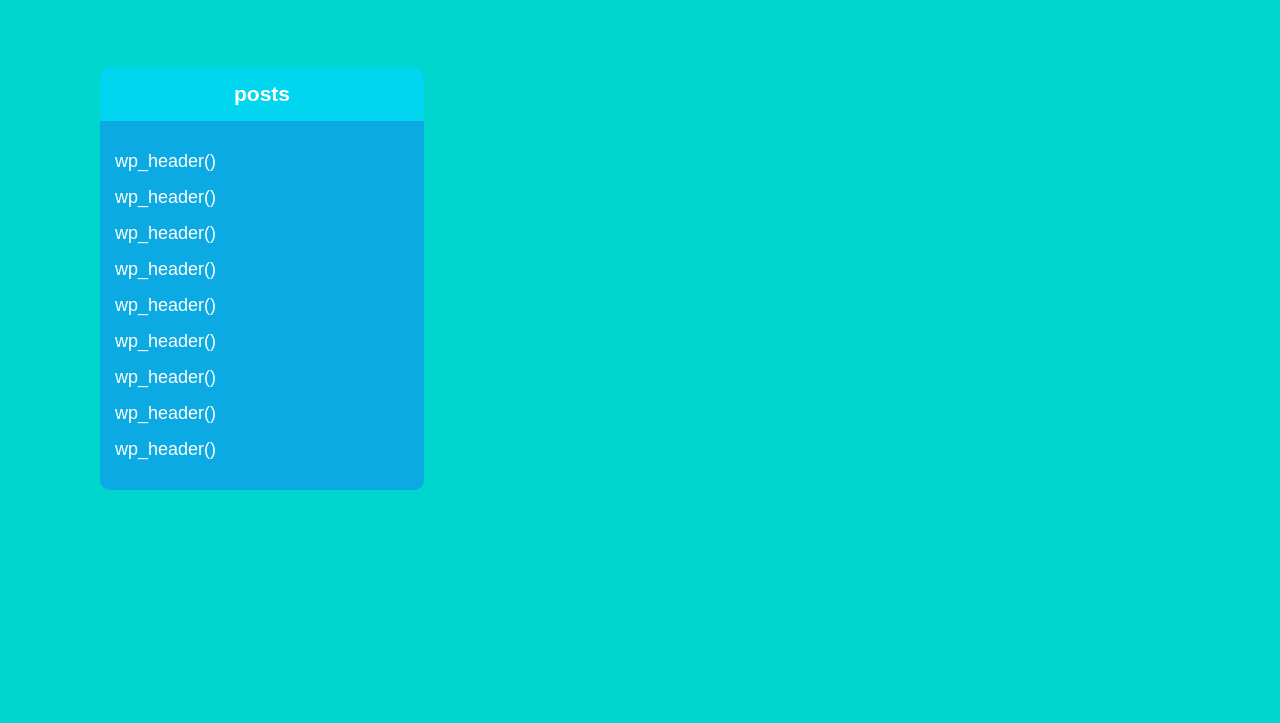
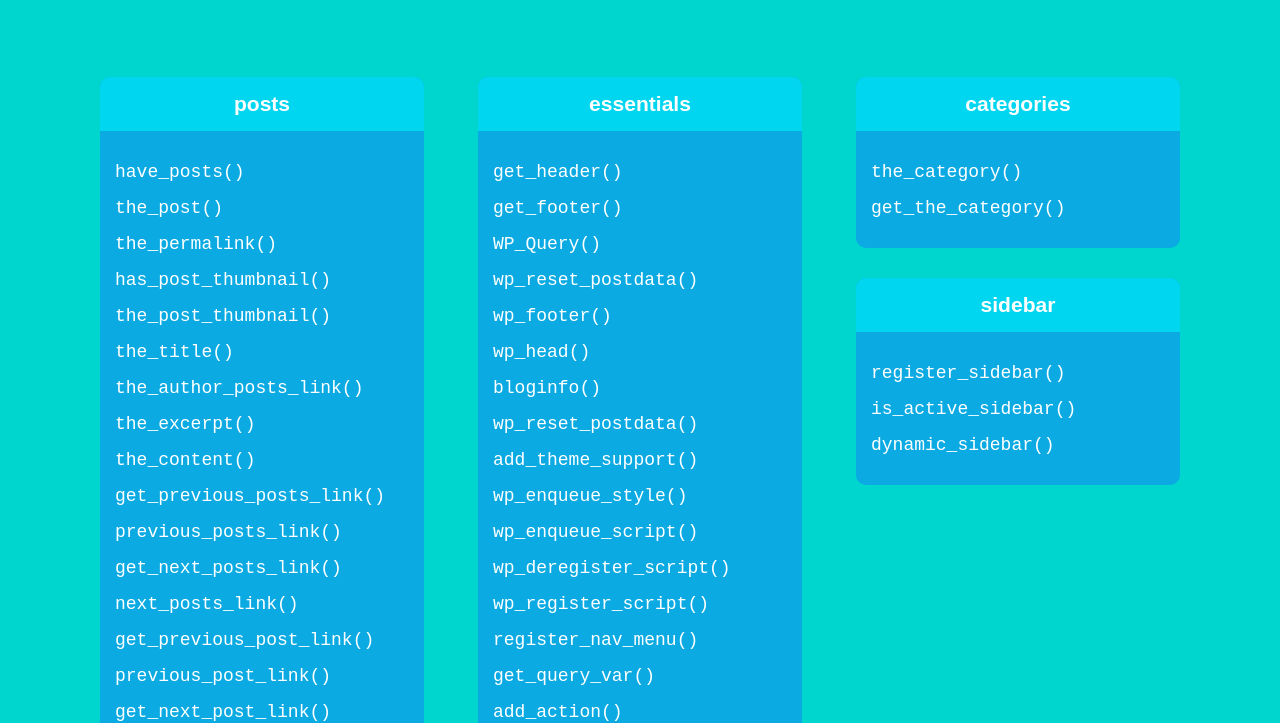
Before and after one commit to ezzdin-atef/WordPress-Reference, a plain HTML site: page index.html in a window 1280 px wide. Shown: the part 78-801 px from the top of the page. Drawn offline with Linux system fonts and the light colour scheme.

Commit message:
add function and files

```diff
--- a/css/style.css
+++ b/css/style.css
@@ -1,8 +1,8 @@
 :root {
-  --blue: #0BAAE3;
-  --light-blue: #00D6F0;
-  --green: #00D6CD;
-  --light-green: #0CF0BE;
+  --div-background: #0baae3;
+  --div-header: #00d6f0;
+  --bg: #00d6cd;
+  --light-green: #0cf0be;
 }
 * {
   margin: 0;
@@ -12,7 +12,7 @@
 body {
   font-family: sans-serif;
   font-size: 18px;
-  background-color: var(--green);
+  background-color: var(--bg);
   color: #fff;
 }
 h1 {
@@ -28,13 +28,16 @@ h1 {
   margin: 50px auto;
 }
 .container > div {
-  background-color: var(--blue);
   width: 30%;
-  margin: 20px 0;
+}
+.container > div > div {
+  margin: 30px 0;
+  background-color: var(--div-background);
+  height: fit-content;
   border-radius: 10px;
 }
 .container > div h3 {
-  background-color: var(--light-blue);
+  background-color: var(--div-header);
   padding: 15px;
   border-radius: 10px 10px 0 0;
   text-align: center;
@@ -50,6 +53,9 @@ h1 {
   color: #fff;
   text-decoration: none;
 }
+.container > div ul li a code::after {
+  content: "()";
+}
 .container > div ul li a:hover {
   text-decoration: underline;
 }
--- a/index.html
+++ b/index.html
@@ -1,14 +1,18 @@
 <!DOCTYPE html>
 <html lang="en">
   <head>
-  <meta charset="UTF-8">
-  <meta name="viewport" content="width=device-width, initial-scale=1.0">
+    <meta charset="UTF-8" />
+    <meta name="viewport" content="width=device-width, initial-scale=1.0" />
     <title>WordPress Reference</title>
-  <link rel="stylesheet" href="css/style.css">
+    <link rel="stylesheet" href="css/style.css" />
   </head>
   <body>
     <h1>WordPress Reference</h1>
-  <div class="container"></div>
+    <div class="container">
+      <div class="left"></div>
+      <div class="center"></div>
+      <div class="right"></div>
+    </div>
     <script src="js/main.js"></script>
   </body>
 </html>
--- a/js/main.js
+++ b/js/main.js
@@ -1,40 +1,59 @@
 const elements = {
-  container: document.querySelector('.container'),
+  container: document.querySelector(".container"),
+  left: document.querySelector(".container .left"),
+  center: document.querySelector(".container .center"),
+  right: document.querySelector(".container .right"),
 };
-let name;
 
+function getData(name, position) {
   let xhr = new XMLHttpRequest();
-
-// Potst
-name = 'posts'; // change this name
-xhr.open('GET', `json/${name}.json`, true);
+  xhr.open("GET", `json/${name}.json`, true);
   xhr.send();
   xhr.onreadystatechange = () => {
     if (xhr.status === 200 && xhr.readyState === 4) {
       let theResponse = JSON.parse(xhr.responseText);
       // Create the main div
-    const mainDiv = document.createElement('div');
+      const mainDiv = document.createElement("div");
 
       // create the header
-    const heading = document.createElement('h3');
+      const heading = document.createElement("h3");
       heading.appendChild(document.createTextNode(name));
       mainDiv.appendChild(heading);
 
       // create the funtion list ul
-    const ul = document.createElement('ul');
-    theResponse.forEach(element => {
-      const li = document.createElement('li');
-      const a = document.createElement('a');
+      const ul = document.createElement("ul");
+      theResponse.forEach((element) => {
+        const li = document.createElement("li");
+        const a = document.createElement("a");
         a.href = element.link;
-      a.target = '_blank';
-      a.appendChild(document.createTextNode(element.name));
+        a.target = "_blank";
+
+        const code = document.createElement("code");
+        code.appendChild(document.createTextNode(element.name));
+
+        a.appendChild(code);
         li.appendChild(a);
         ul.appendChild(li);
       });
       mainDiv.appendChild(ul);
 
-
       // append the element to the container
-    elements.container.appendChild(mainDiv);
+      if (position === "right") elements.right.appendChild(mainDiv);
+      else if (position === "left") elements.left.appendChild(mainDiv);
+      else if (position === "center") elements.center.appendChild(mainDiv);
     }
   };
+}
+
+// left
+getData("posts", "left");
+getData("author", "left");
+getData("comments", "left");
+
+// center
+getData("essentials", "center");
+
+// right
+
+getData("categories", "right");
+getData("sidebar", "right");
--- a/json/categories.json
+++ b/json/categories.json
@@ -1,30 +1,12 @@
 [
   {
-    "name": "wp_head()",
-    "link": "https://www.wordpress.org"
-  },{
-    "name": "wp_head()",
-    "link": "https://www.wordpress.org"
-  },{
-    "name": "wp_head()",
-    "link": "https://www.wordpress.org"
-  },{
-    "name": "wp_head()",
-    "link": "https://www.wordpress.org"
-  },{
-    "name": "wp_head()",
-    "link": "https://www.wordpress.org"
-  },{
-    "name": "wp_head()",
-    "link": "https://www.wordpress.org"
-  },{
-    "name": "wp_head()",
-    "link": "https://www.wordpress.org"
-  },{
-    "name": "wp_head()",
-    "link": "https://www.wordpress.org"
-  },{
-    "name": "wp_head()",
-    "link": "https://www.wordpress.org"
+    "name": "the_category",
+    "link": "https://developer.wordpress.org/reference/functions/the_category/",
+    "about": "Display category list for a post in either HTML list or custom format"
+  },
+  {
+    "name": "get_the_category",
+    "link": "https://developer.wordpress.org/reference/functions/get_the_category/",
+    "about": "Retrieve post categories."
   }
 ]
--- /dev/null
+++ b/json/comments.json
@@ -0,0 +1,37 @@
+[
+  {
+    "name": "comments_popup_link",
+    "link": "https://developer.wordpress.org/reference/functions/comments_popup_link/",
+    "about": "Displays the link to the comments for the current post ID"
+  },
+  {
+    "name": "comments_template",
+    "link": "https://developer.wordpress.org/reference/functions/comments_template/",
+    "about": "Loads the comment template specified in $file."
+  },
+  {
+    "name": "get_comments",
+    "link": "https://developer.wordpress.org/reference/functions/get_comments/",
+    "about": "Retrieve a list of comments and you can also return it's number only."
+  },
+  {
+    "name": "comment_open",
+    "link": "https://developer.wordpress.org/reference/functions/comments_open/",
+    "about": "Determines whether the current post is open for comments."
+  },
+  {
+    "name": "comments_number",
+    "link": "https://developer.wordpress.org/reference/functions/comments_number/",
+    "about": "Displays the language string for the number of comments the current post has."
+  },
+  {
+    "name": "wp_list_comments",
+    "link": "https://developer.wordpress.org/reference/functions/wp_list_comments/",
+    "about": "Displays a list of comments."
+  },
+  {
+    "name": "comment_form",
+    "link": "https://developer.wordpress.org/reference/functions/comment_form/",
+    "about": "Outputs a complete commenting form for use within a template."
+  }
+]
--- /dev/null
+++ b/json/essentials.json
@@ -0,0 +1,82 @@
+[
+  {
+    "name": "get_header",
+    "link": "https://developer.wordpress.org/reference/functions/get_header/",
+    "about": "Load header template."
+  },
+  {
+    "name": "get_footer",
+    "link": "https://developer.wordpress.org/reference/functions/get_footer",
+    "about": "Load footer template."
+  },
+  {
+    "name": "WP_Query",
+    "link": "https://developer.wordpress.org/reference/classes/wp_query",
+    "about": "make custom requests."
+  },
+  {
+    "name": "wp_reset_postdata",
+    "link": "https://developer.wordpress.org/reference/functions/wp_reset_postdata/",
+    "about": "After looping through a separate query, this function restores the $post global to the current post in the main query."
+  },
+  {
+    "name": "wp_footer",
+    "link": "https://developer.wordpress.org/reference/functions/wp_footer/",
+    "about": "Fire the wp_footer action."
+  },
+  {
+    "name": "wp_head",
+    "link": "https://developer.wordpress.org/reference/functions/wp_head/",
+    "about": "Fire the wp_head action."
+  },
+  {
+    "name": "bloginfo",
+    "link": "https://developer.wordpress.org/reference/functions/bloginfo/",
+    "about": "Displays information about the current site."
+  },
+  {
+    "name": "wp_reset_postdata",
+    "link": "https://developer.wordpress.org/reference/functions/wp_reset_postdata/",
+    "about": "After looping through a separate query, this function restores the $post global to the current post in the main query."
+  },
+  {
+    "name": "add_theme_support",
+    "link": "https://developer.wordpress.org/reference/functions/add_theme_support/",
+    "about": "Registers theme support for a given feature."
+  },
+  {
+    "name": "wp_enqueue_style",
+    "link": "https://developer.wordpress.org/reference/functions/wp_enqueue_style/",
+    "about": "Enqueue a CSS stylesheet."
+  },
+  {
+    "name": "wp_enqueue_script",
+    "link": "https://developer.wordpress.org/reference/functions/wp_enqueue_script/",
+    "about": "Enqueue a script."
+  },
+  {
+    "name": "wp_deregister_script",
+    "link": "https://developer.wordpress.org/reference/functions/wp_deregister_script/",
+    "about": "Remove a registered script."
+  },
+  {
+    "name": "wp_register_script",
+    "link": "https://developer.wordpress.org/reference/functions/wp_register_script/",
+    "about": "Register a new script."
+  },
+  {
+    "name": "register_nav_menu",
+    "link": "https://developer.wordpress.org/reference/functions/register_nav_menu/",
+    "about": "Registers a navigation menu location for a theme."
+  },
+  {
+    "name": "get_query_var",
+    "link": "https://developer.wordpress.org/reference/functions/get_query_var/",
+    "about": "Retrieve variable in the WP_Query class."
+  },
+  {
+    "name": "add_action",
+    "link": "https://developer.wordpress.org/reference/functions/add_action/",
+    "about": "Hooks a function on to a specific action."
+  }
+]
--- a/json/posts.json
+++ b/json/posts.json
@@ -1,30 +1,102 @@
 [
   {
-    "name": "wp_header()",
-    "link": "https://www.wordpress.org"
-  },{
-    "name": "wp_header()",
-    "link": "https://www.wordpress.org"
-  },{
-    "name": "wp_header()",
-    "link": "https://www.wordpress.org"
-  },{
-    "name": "wp_header()",
-    "link": "https://www.wordpress.org"
-  },{
-    "name": "wp_header()",
-    "link": "https://www.wordpress.org"
-  },{
-    "name": "wp_header()",
-    "link": "https://www.wordpress.org"
-  },{
-    "name": "wp_header()",
-    "link": "https://www.wordpress.org"
-  },{
-    "name": "wp_header()",
-    "link": "https://www.wordpress.org"
-  },{
-    "name": "wp_header()",
-    "link": "https://www.wordpress.org"
+    "name": "have_posts",
+    "link": "https://developer.wordpress.org/reference/functions/have_posts",
+    "about": "Whether current WordPress query has results to loop over."
+  },
+  {
+    "name": "the_post",
+    "link": "https://developer.wordpress.org/reference/functions/the_post",
+    "about": "Iterate the post index in the loop."
+  },
+  {
+    "name": "the_permalink",
+    "link": "https://developer.wordpress.org/reference/functions/the_permalink",
+    "about": "Displays the permalink for the current post."
+  },
+  {
+    "name": "has_post_thumbnail",
+    "link": "https://developer.wordpress.org/reference/functions/has_post_thumbnail/",
+    "about": "Determines whether a post has an image attached."
+  },
+  {
+    "name": "the_post_thumbnail",
+    "link": "https://developer.wordpress.org/reference/functions/the_post_thumbnail/",
+    "about": "Display the post thumbnail."
+  },
+  {
+    "name": "the_title",
+    "link": "https://developer.wordpress.org/reference/functions/the_title/",
+    "about": "Display or retrieve the current post title with optional markup."
+  },
+  {
+    "name": "the_author_posts_link",
+    "link": "https://developer.wordpress.org/reference/functions/the_author_posts_link/",
+    "about": "Displays an HTML link to the author page of the current post’s author with his name"
+  },
+  {
+    "name": "the_excerpt",
+    "link": "https://developer.wordpress.org/reference/functions/the_excerpt/",
+    "about": "Display the post excerpt."
+  },
+  {
+    "name": "the_content",
+    "link": "https://developer.wordpress.org/reference/functions/the_content/",
+    "about": "Display the post content."
+  },
+  {
+    "name": "get_previous_posts_link",
+    "link": "https://developer.wordpress.org/reference/functions/get_previous_posts_link/",
+    "about": "Retrieves the previous posts page link."
+  },
+  {
+    "name": "previous_posts_link",
+    "link": "https://developer.wordpress.org/reference/functions/previous_posts_link/",
+    "about": "Displays the previous posts page link."
+  },
+  {
+    "name": "get_next_posts_link",
+    "link": "https://developer.wordpress.org/reference/functions/get_next_posts_link/",
+    "about": "Retrieves the next posts page link."
+  },
+  {
+    "name": "next_posts_link",
+    "link": "https://developer.wordpress.org/reference/functions/next_posts_link/",
+    "about": "Displays the next posts page link."
+  },
+  {
+    "name": "get_previous_post_link",
+    "link": "https://developer.wordpress.org/reference/functions/get_previous_post_link/",
+    "about": "Retrieves the previous post link that is adjacent to the current post."
+  },
+  {
+    "name": "previous_post_link",
+    "link": "https://developer.wordpress.org/reference/functions/previous_post_link/",
+    "about": "Displays the previous post link that is adjacent to the current post."
+  },
+  {
+    "name": "get_next_post_link",
+    "link": "https://developer.wordpress.org/reference/functions/get_next_post_link/",
+    "about": "Retrieves the next post link that is adjacent to the current post."
+  },
+  {
+    "name": "next_post_link",
+    "link": "https://developer.wordpress.org/reference/functions/next_post_link/",
+    "about": "Displays the next post link that is adjacent to the current post."
+  },
+  {
+    "name": "paginate_links",
+    "link": "https://developer.wordpress.org/reference/functions/paginate_links/",
+    "about": "Retrieve paginated link for archive post pages."
+  },
+  {
+    "name": "get_pagenum_link",
+    "link": "https://developer.wordpress.org/reference/functions/get_pagenum_link/",
+    "about": "Retrieves the link for a page number."
+  },
+  {
+    "name": "count_user_posts",
+    "link": "https://developer.wordpress.org/reference/functions/count_user_posts/",
+    "about": "Number of posts user has written."
   }
 ]
--- /dev/null
+++ b/json/sidebar.json
@@ -0,0 +1,17 @@
+[
+  {
+    "name": "register_sidebar",
+    "link": "https://developer.wordpress.org/reference/functions/register_sidebar/",
+    "about": "Builds the definition for a single sidebar and returns the ID."
+  },
+  {
+    "name": "is_active_sidebar",
+    "link": "https://developer.wordpress.org/reference/functions/is_active_sidebar/",
+    "about": "Determines whether a sidebar is in use."
+  },
+  {
+    "name": "dynamic_sidebar",
+    "link": "https://developer.wordpress.org/reference/functions/dynamic_sidebar/",
+    "about": "Display dynamic sidebar."
+  }
+]
```
Also changed, not shown: json/author.json (added, +22 -0 lines). Lines whose indentation alone changed are shown as unchanged.
